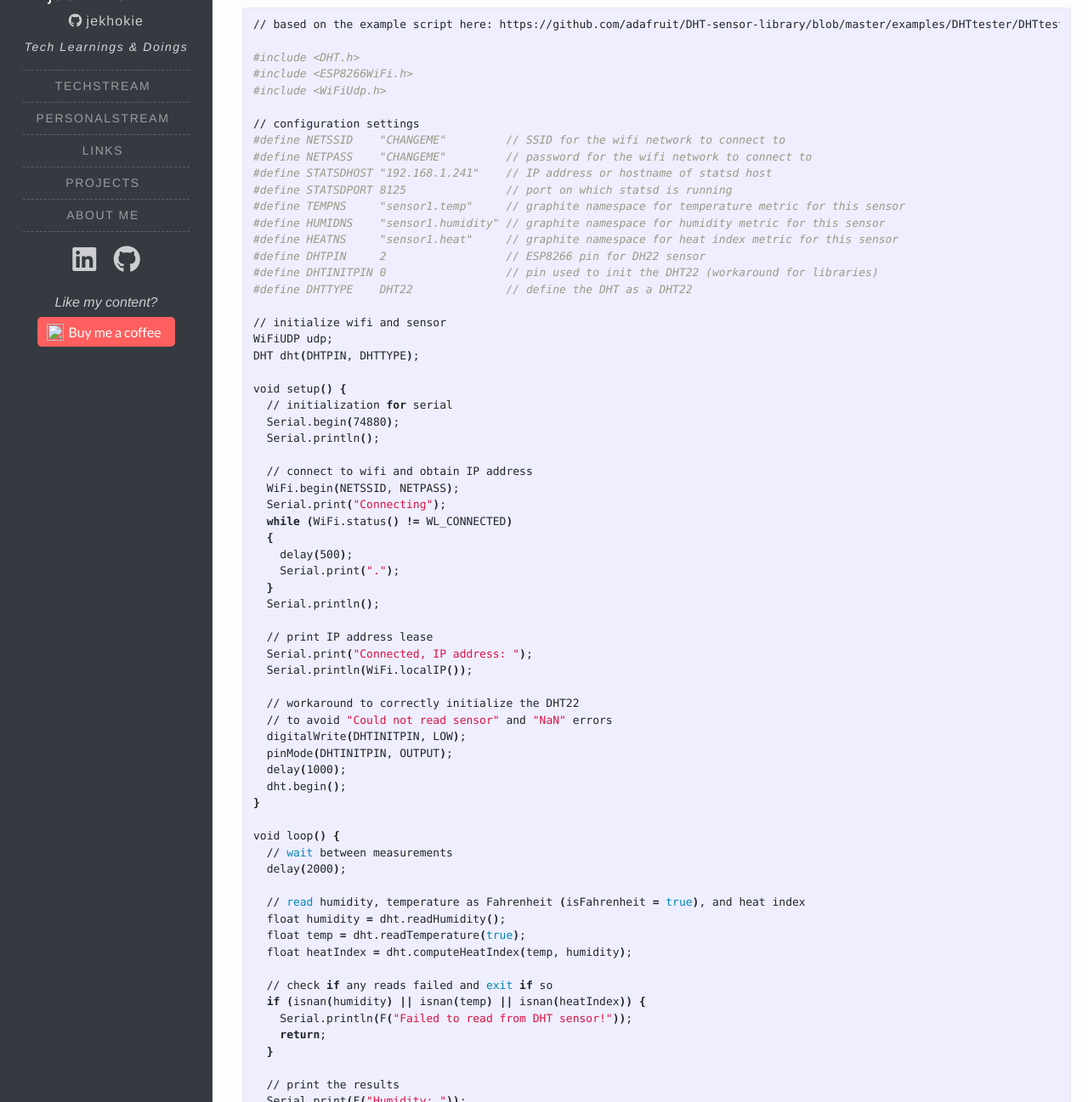
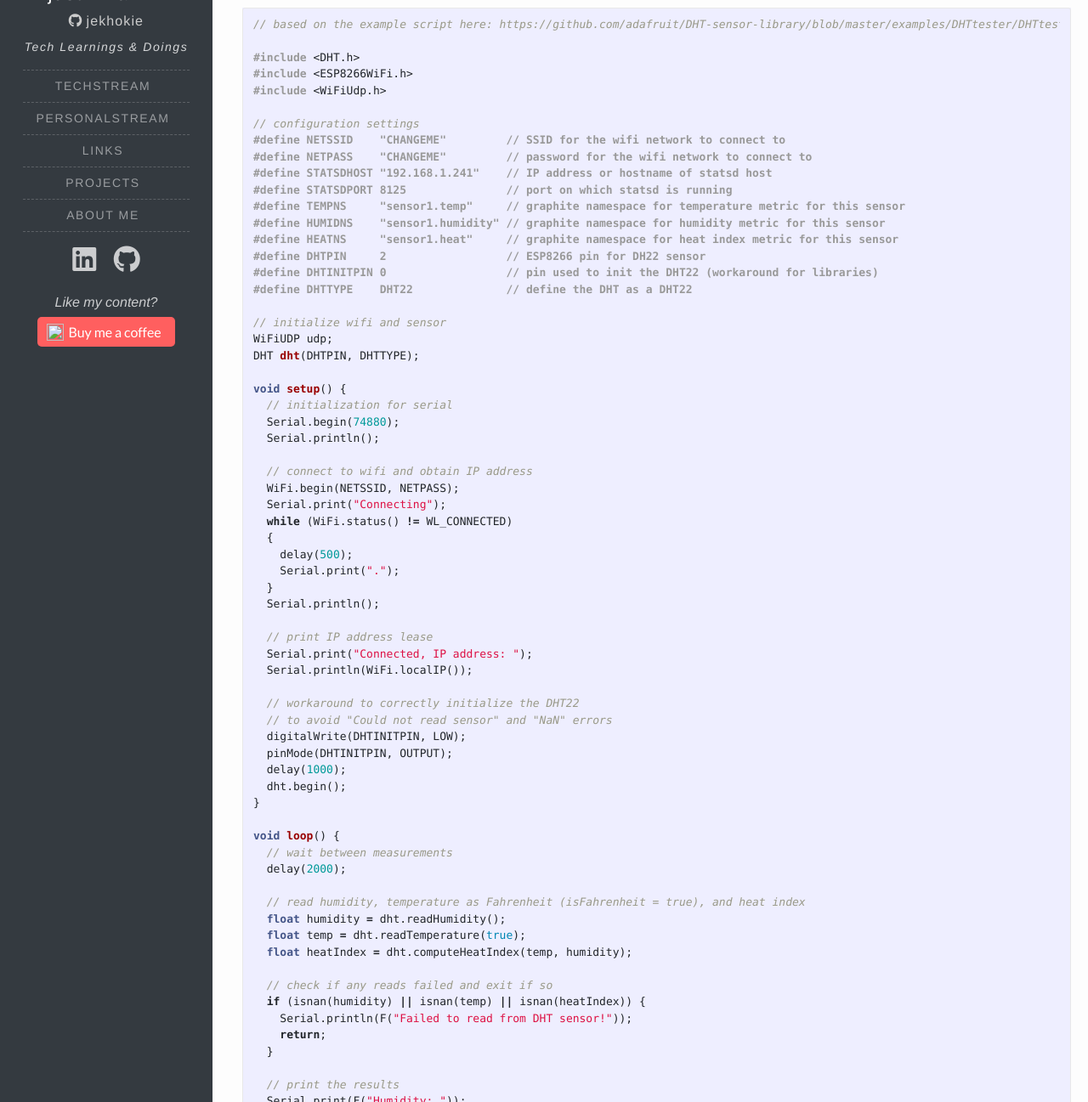
Before and after one commit to jekhokie/jekhokie.github.io, a Jekyll site: the page built from _posts/2019-01-25-esp8266-temp-sensor.markdown, in a window 1280 px wide and 1400 px high, scrolled down 6935 px, cut to the strip 103-1400 px from the top of the window. Shown: the whole strip at 85% size. Built offline with Jekyll 4.4.1, drawn with Linux system fonts in a browser that asks for light colours; nearby versions of some CDN libraries; some of the changed text lies outside the part shown.

Commit message:
Update Markdown Syntax Highlighting
Update Arduino code syntax highlighting to be C-formatted.

````diff
--- a/_posts/2019-01-25-esp8266-temp-sensor.markdown
+++ b/_posts/2019-01-25-esp8266-temp-sensor.markdown
@@ -168,7 +168,7 @@ Include Library -> Add .ZIP Library... and select the library to load it into th
 Next, we'll create the software to perform the read and write the output to the Serial console. Copy/paste the
 following code to your Sketch file:
 
-```bash
+```c
 // based on the example script here: https://github.com/adafruit/DHT-sensor-library/blob/master/examples/DHTtester/DHTtester.ino
 
 #include <DHT.h>
@@ -246,7 +246,7 @@ We will need to load the Wifi libraries for the ESP8266 to function appropriatel
 with the board import into the Arduino IDE so there is no need to import libraries. Update the code in your sketch
 to reflect the following:
 
-```bash
+```c
 // based on the example script here: https://github.com/adafruit/DHT-sensor-library/blob/master/examples/DHTtester/DHTtester.ino
 
 #include <DHT.h>
````
